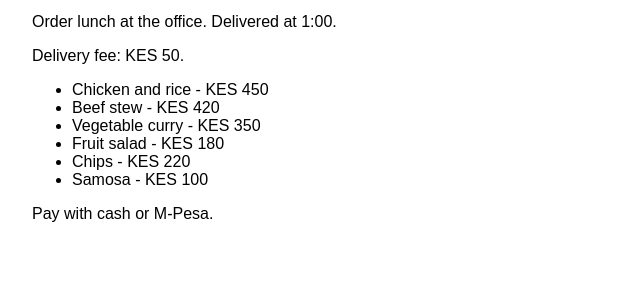
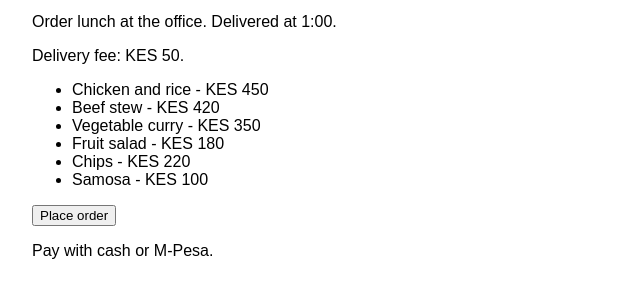
Before and after one commit to LunchBox-Team/lunchbox, a plain HTML site: page index.html in a window 1280 px wide. Shown: the part 111-408 px from the top of the page, without its empty margins (0-640 px from the left). Drawn offline with Linux system fonts and the light colour scheme.

Commit message:
Add a Place order button

```diff
--- a/index.html
+++ b/index.html
@@ -11,6 +11,7 @@
   <p>Order lunch at the office. Delivered at 1:00.</p>
   <p>Delivery fee: KES 50.</p>
   <ul id="menu"></ul>
+  <button id="order">Place order</button>
   <p>Pay with cash or M-Pesa.</p>
   <script src="menu.js"></script>
   <script src="cart.js"></script>
```
